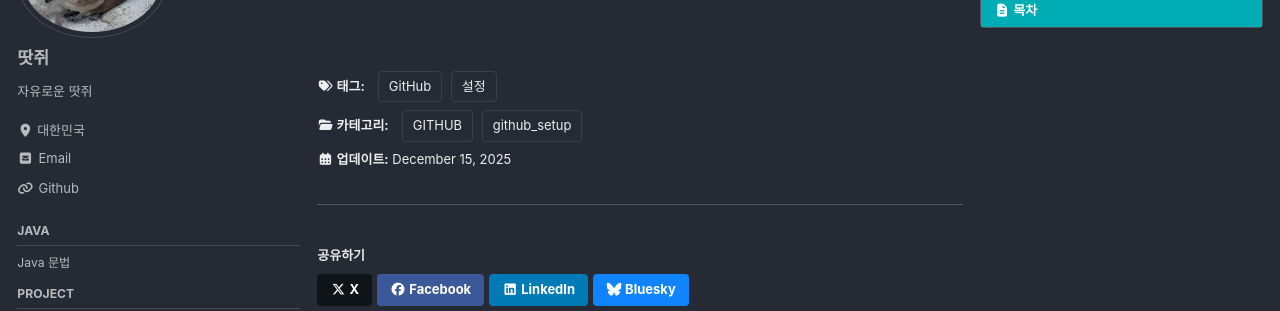
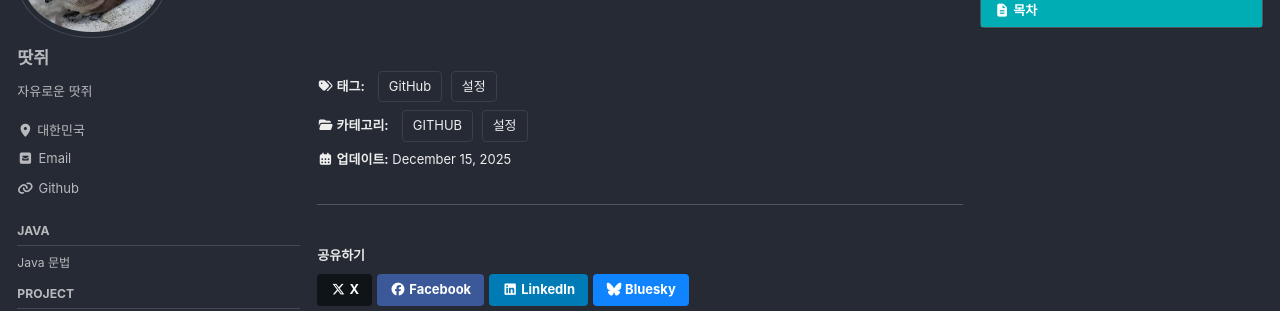
Before and after one commit to jaeseo0214/jaeseo0214.github.io, a Jekyll site: the page built from _posts/2025-12-15-Github_Sync.md, in a window 1280 px wide and 1040 px high. Shown: the part 165-476 px from the top of the window. Built offline with Jekyll 4.4.1, drawn with Linux system fonts in a browser that asks for light colours; cached includes are drawn as plain includes.

Commit message:
Update setting

```diff
--- a/_posts/2025-12-15-Github_Sync.md
+++ b/_posts/2025-12-15-Github_Sync.md
@@ -4,7 +4,7 @@ title: "멀티 기기 GITHUB 블로그 동기화"
 date: 2025-12-15
 categories:
   - GITHUB
-  - github_setup
+  - 설정
 tags: [GitHub, 설정]
 author_profile: true
 read_time: true
```
